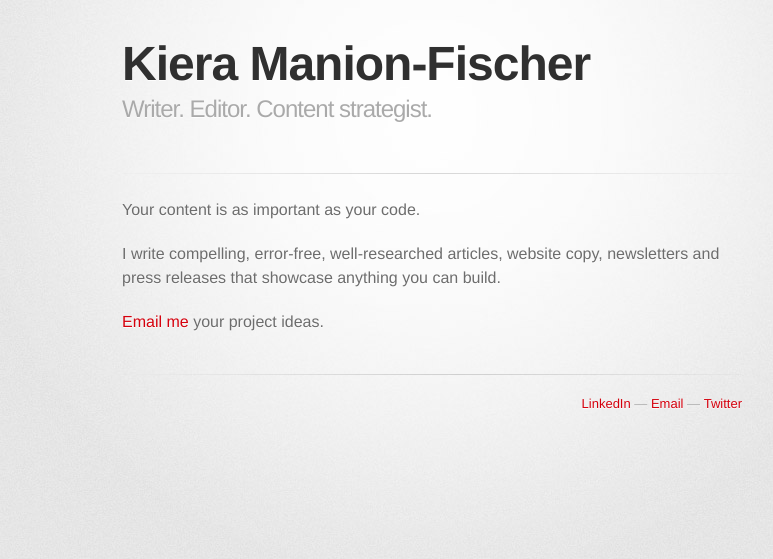
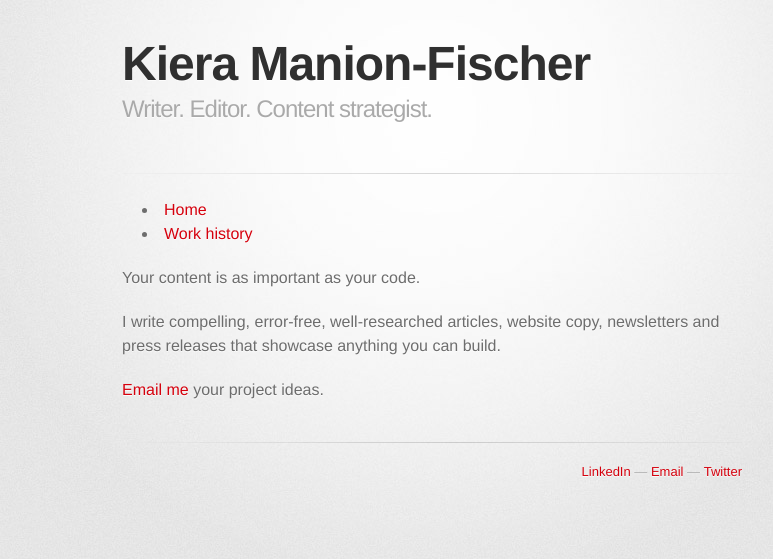
Before and after one commit to kmanion/kmanion.github.io, a Jekyll site: the page built from index.html, in a window 1280 px wide. Shown: the top 559 px of the page, without its empty margins (208-981 px from the left). Built offline with Jekyll 4.4.1, drawn with Linux system fonts in a browser that asks for light colours; some web fonts are replaced; Markdown is read by kramdown in place of the engine named in the settings.

Commit message:
Added nav to default layout

```diff
--- a/_layouts/default.html
+++ b/_layouts/default.html
@@ -23,6 +23,10 @@
         </header>
 
         <hr>
+        <ul id="nav">
+          <li><a href="kmanion.github.io">Home</a></li>
+          <li><a href="kmanion.github.io/work-history">Work history</a></li>
+        </ul>
 
         <section id="main_content">
 
```
